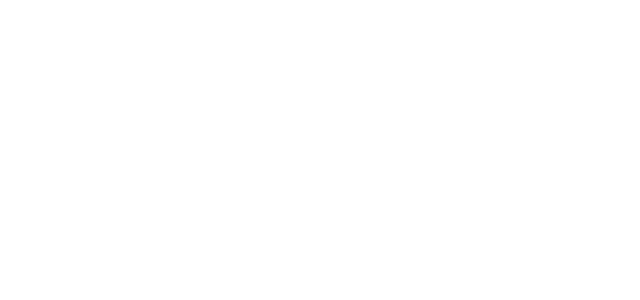
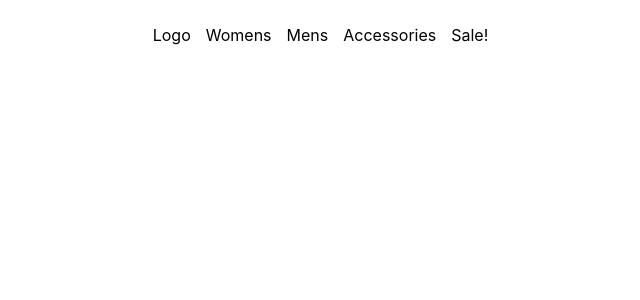
Before and after one commit to Duquea95/Dyode-code-challenge, a React (Create React App) app: page / in a window 1280 px wide. Shown: the top 300 px of the page, without its empty margins (312-952 px from the left). Built offline with nearby package versions, Linux system fonts and the light colour scheme.

Commit message:
add mobile and desktop navbar with some styling

```diff
--- a/package.json
+++ b/package.json
@@ -3,6 +3,9 @@
   "version": "0.1.0",
   "private": true,
   "dependencies": {
+    "@fortawesome/fontawesome-svg-core": "^1.2.32",
+    "@fortawesome/free-solid-svg-icons": "^5.15.1",
+    "@fortawesome/react-fontawesome": "^0.1.11",
     "@testing-library/jest-dom": "^4.2.4",
     "@testing-library/react": "^9.5.0",
     "@testing-library/user-event": "^7.2.1",
--- a/src/App.css
+++ b/src/App.css
@@ -7,3 +7,61 @@
   margin: 0;
   padding: 0;
 }
+.hidden {
+  display: none;
+}
+.row {
+  display: flex;
+}
+.center-row{
+  justify-content: center;
+}
+li {
+  list-style: none;
+}
+.container-fluid{
+  padding: 0 23px;
+}
+header{
+  padding: 10px 0;
+}
+.nav__desktop-container {
+  display: none;
+}
+.mobile-dropdown{
+}
+.nav__mobile-container{
+  text-align: center;
+}
+.nav__mobile-left,
+.nav__mobile-right{
+  flex-grow: 1
+}
+.nav__mobile-center{
+  flex-grow: 2
+}
+
+@media only screen and (min-width: 1024px){
+  .container-fluid{
+    padding: 0 55px;
+  }
+  header{
+    padding: 25px 0;
+  }
+  .nav__desktop-container{
+    display: flex;
+    width: 50%;
+    text-align: center;
+    padding: 0 25px;
+  }
+  .nav-logo{
+    padding-right: 15px;
+  }
+  .nav-items{
+    display: inline-flex;
+    padding-right: 15px;
+  }
+  .nav__mobile-container {
+    display: none;
+  }
+}
--- a/src/App.js
+++ b/src/App.js
@@ -1,12 +1,15 @@
 import React from 'react';
 import './App.css';
+import Navbar from './components/Navbar';
 
 function App() {
   return(
     <div className="App">
-      <header></header>
-      <main></main>
-      <footer></footer>
+      <div className="body-wrapper">
+        <Navbar/>
+        <main></main>
+        <footer></footer>
+      </div>
     </div>
   )
 }
--- a/src/components/Navbar.js
+++ b/src/components/Navbar.js
@@ -1,9 +1,73 @@
-import React from 'react';
+import React, {useState} from 'react';
 
 const Navbar = () =>{
+    const[isOpen, setIsOpen] = useState(false)
 
-    return(
-    )
+    const navLinks = [
+        'Womens',
+        'Mens',
+        'Accessories',
+        'Sale!'
+    ]
+
+    return (
+      <React.Fragment>
+        <div className={`mobile-dropdown ${isOpen ? "" : "hidden"}`}>
+          <ul>
+            {navLinks.map((link) => (
+              <li>
+                <a>{link}</a>
+              </li>
+            ))}
+          </ul>
+        </div>
+        <header>
+          <div className="container-fluid">
+            <div className="row center-row">
+                <div className="nav__desktop-container center-row">
+                    <div className="nav-logo">
+                        <a>Logo</a>
+                    </div>
+                    <nav>
+                        <ul>
+                        {navLinks.map((link) => (
+                            <li className="nav-items">
+                            <a>{link}</a>
+                            </li>
+                        ))}
+                        </ul>
+                    </nav>
+                </div>
+            </div>
+            <div className="row nav__mobile-container">
+              <nav className="nav__mobile-left" role="navigation">
+                <ul>
+                  <li className="mobile-menu-toggle">
+                    <a onClick={() => setIsOpen(!isOpen)}>
+                      <i>-</i>
+                    </a>
+                  </li>
+                </ul>
+              </nav>
+              <div className="nav__mobile-center">
+                <div>
+                  <a>Logo</a>
+                </div>
+              </div>
+              <nav className="nav__mobile-right" role="navigation">
+                <ul>
+                  <li>
+                    <a>
+                      <i>cart</i>
+                    </a>
+                  </li>
+                </ul>
+              </nav>
+            </div>
+          </div>
+        </header>
+      </React.Fragment>
+    );
 }
 
 export default Navbar
--- a/src/index.css
+++ b/src/index.css
@@ -1,9 +1,13 @@
-* {
-  box-sizing: border-box;
-  -webkit-box-sizing: border-box;
-  -ms-box-sizing: border-box;
-  -moz-box-sizing: border-box;
-  -o-box-sizing: border-box;
+body {
   margin: 0;
-  padding: 0;
+  font-family: -apple-system, BlinkMacSystemFont, 'Segoe UI', 'Roboto', 'Oxygen',
+    'Ubuntu', 'Cantarell', 'Fira Sans', 'Droid Sans', 'Helvetica Neue',
+    sans-serif;
+  -webkit-font-smoothing: antialiased;
+  -moz-osx-font-smoothing: grayscale;
 }
+
+code {
+  font-family: source-code-pro, Menlo, Monaco, Consolas, 'Courier New',
+    monospace;
+}
```
Also changed, not shown: 1 other file (tests, documents, lock files or other folders).
